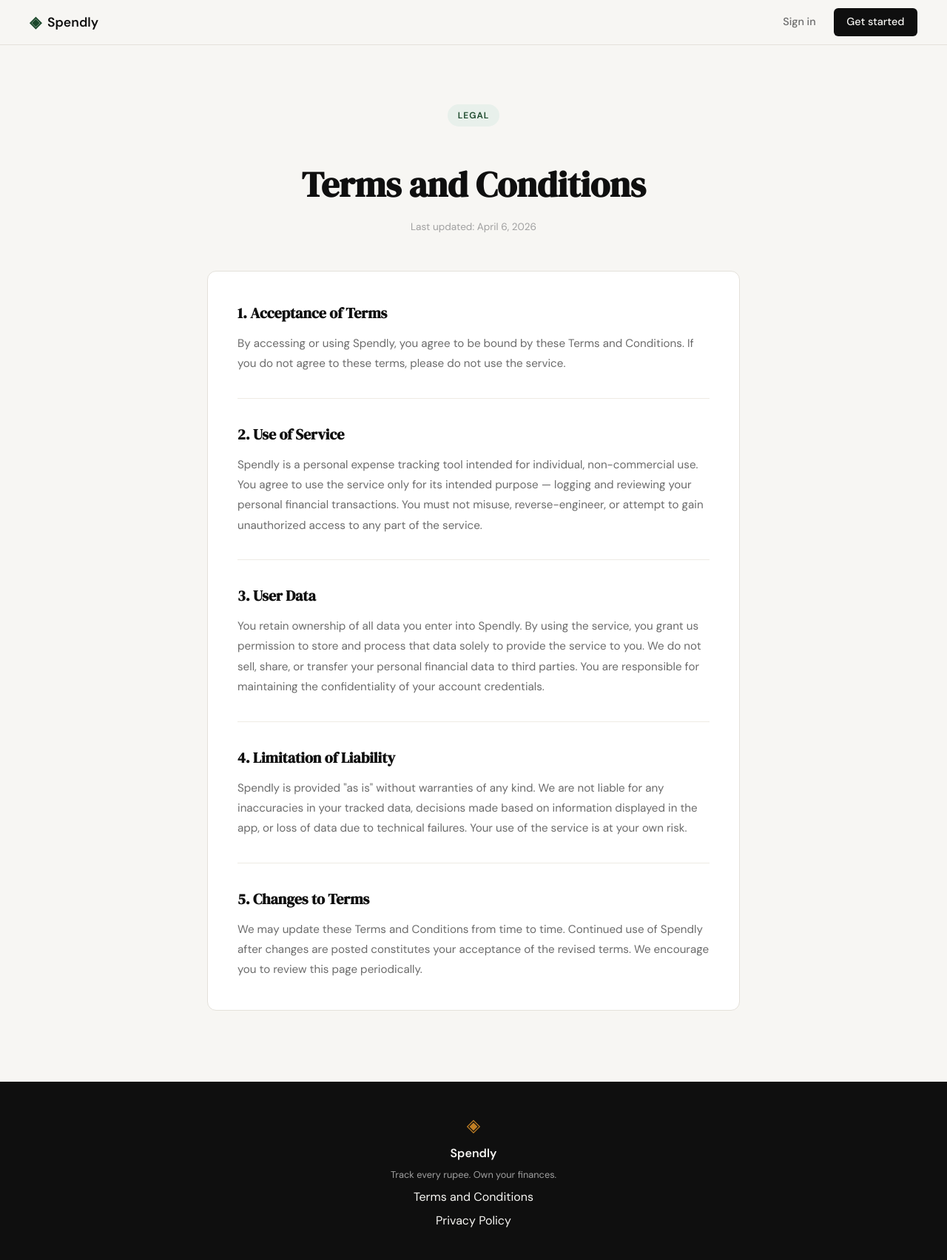
After one commit to jaydeepraijada/spendly, a Flask app: page /terms in a window 1280 px wide. The commit adds this page. Shown: the whole page at 74% size. Run offline with Flask 3, Linux system fonts and the light colour scheme.

Commit message:
landing page added terms and conditions

```diff
--- a/app.py
+++ b/app.py
@@ -26,6 +26,11 @@ def login():
 # Placeholder routes — students will implement these                  #
 # ------------------------------------------------------------------ #
 
+@app.route("/terms")
+def terms():
+    return render_template("terms.html")
+
+
 @app.route("/logout")
 def logout():
     return "Logout — coming in Step 3"
--- a/static/css/style.css
+++ b/static/css/style.css
@@ -508,6 +508,69 @@ a { color: inherit; text-decoration: none; }
 }
 
 /* ------------------------------------------------------------------ */
+/* Legal pages (Terms, Privacy Policy)                                 */
+/* ------------------------------------------------------------------ */
+
+.legal-section {
+    padding: 5rem 2rem 6rem;
+}
+
+.legal-inner {
+    max-width: 720px;
+    margin: 0 auto;
+}
+
+.legal-header {
+    text-align: center;
+    margin-bottom: 3rem;
+}
+
+.legal-title {
+    font-family: var(--font-display);
+    font-size: clamp(2rem, 4vw, 3rem);
+    color: var(--ink);
+    margin-bottom: 0.5rem;
+    margin-top: 1rem;
+}
+
+.legal-meta {
+    font-size: 0.85rem;
+    color: var(--ink-faint);
+}
+
+.legal-card {
+    background: var(--paper-card);
+    border: 1px solid var(--border);
+    border-radius: var(--radius-md);
+    padding: 2.5rem;
+}
+
+.legal-block {
+    padding-bottom: 2rem;
+    margin-bottom: 2rem;
+    border-bottom: 1px solid var(--border-soft);
+}
+
+.legal-block:last-child {
+    padding-bottom: 0;
+    margin-bottom: 0;
+    border-bottom: none;
+}
+
+.legal-heading {
+    font-family: var(--font-display);
+    font-size: 1.25rem;
+    color: var(--ink);
+    margin-bottom: 0.75rem;
+}
+
+.legal-body {
+    font-size: 0.95rem;
+    color: var(--ink-muted);
+    line-height: 1.8;
+}
+
+/* ------------------------------------------------------------------ */
 /* Responsive                                                          */
 /* ------------------------------------------------------------------ */
 
--- a/templates/base.html
+++ b/templates/base.html
@@ -34,7 +34,7 @@
             <span class="brand-icon">◈</span>
             <span class="footer-name">Spendly</span>
             <p class="footer-copy">Track every rupee. Own your finances.</p>
-            <a href="#">Terms and Conditions</a>
+            <a href="/terms">Terms and Conditions</a>
             <a href="#">Privacy Policy</a>
         </div>
     </footer>
--- /dev/null
+++ b/templates/terms.html
@@ -0,0 +1,44 @@
+{% extends "base.html" %}
+
+{% block title %}Terms and Conditions — Spendly{% endblock %}
+
+{% block content %}
+
+<section class="legal-section">
+    <div class="legal-inner">
+        <div class="legal-header">
+            <div class="hero-badge">Legal</div>
+            <h1 class="legal-title">Terms and Conditions</h1>
+            <p class="legal-meta">Last updated: April 6, 2026</p>
+        </div>
+
+        <div class="legal-card">
+            <div class="legal-block">
+                <h2 class="legal-heading">1. Acceptance of Terms</h2>
+                <p class="legal-body">By accessing or using Spendly, you agree to be bound by these Terms and Conditions. If you do not agree to these terms, please do not use the service.</p>
+            </div>
+
+            <div class="legal-block">
+                <h2 class="legal-heading">2. Use of Service</h2>
+                <p class="legal-body">Spendly is a personal expense tracking tool intended for individual, non-commercial use. You agree to use the service only for its intended purpose — logging and reviewing your personal financial transactions. You must not misuse, reverse-engineer, or attempt to gain unauthorized access to any part of the service.</p>
+            </div>
+
+            <div class="legal-block">
+                <h2 class="legal-heading">3. User Data</h2>
+                <p class="legal-body">You retain ownership of all data you enter into Spendly. By using the service, you grant us permission to store and process that data solely to provide the service to you. We do not sell, share, or transfer your personal financial data to third parties. You are responsible for maintaining the confidentiality of your account credentials.</p>
+            </div>
+
+            <div class="legal-block">
+                <h2 class="legal-heading">4. Limitation of Liability</h2>
+                <p class="legal-body">Spendly is provided "as is" without warranties of any kind. We are not liable for any inaccuracies in your tracked data, decisions made based on information displayed in the app, or loss of data due to technical failures. Your use of the service is at your own risk.</p>
+            </div>
+
+            <div class="legal-block">
+                <h2 class="legal-heading">5. Changes to Terms</h2>
+                <p class="legal-body">We may update these Terms and Conditions from time to time. Continued use of Spendly after changes are posted constitutes your acceptance of the revised terms. We encourage you to review this page periodically.</p>
+            </div>
+        </div>
+    </div>
+</section>
+
+{% endblock %}
```
Also changed, not shown: file.txt (+9 -0 lines).
